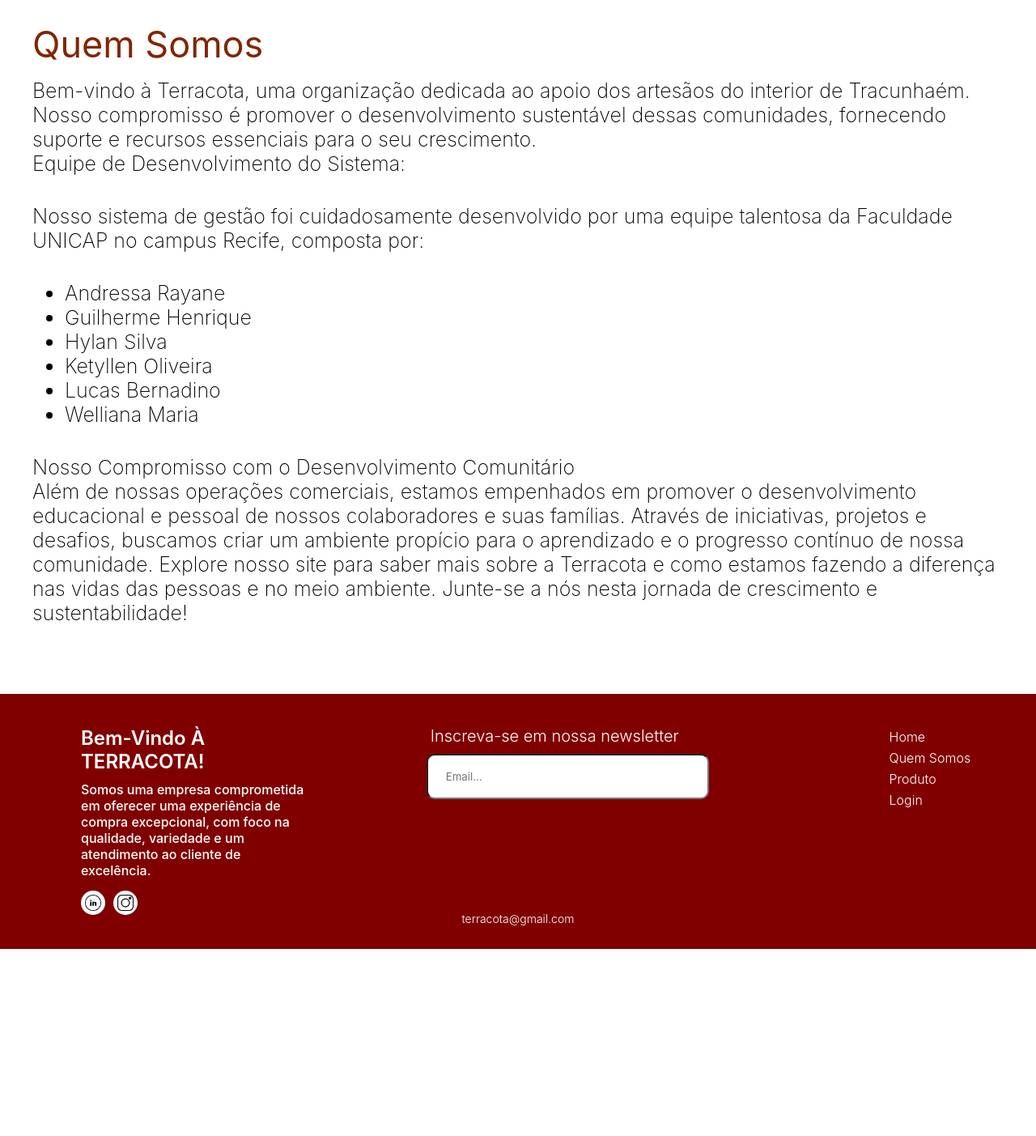
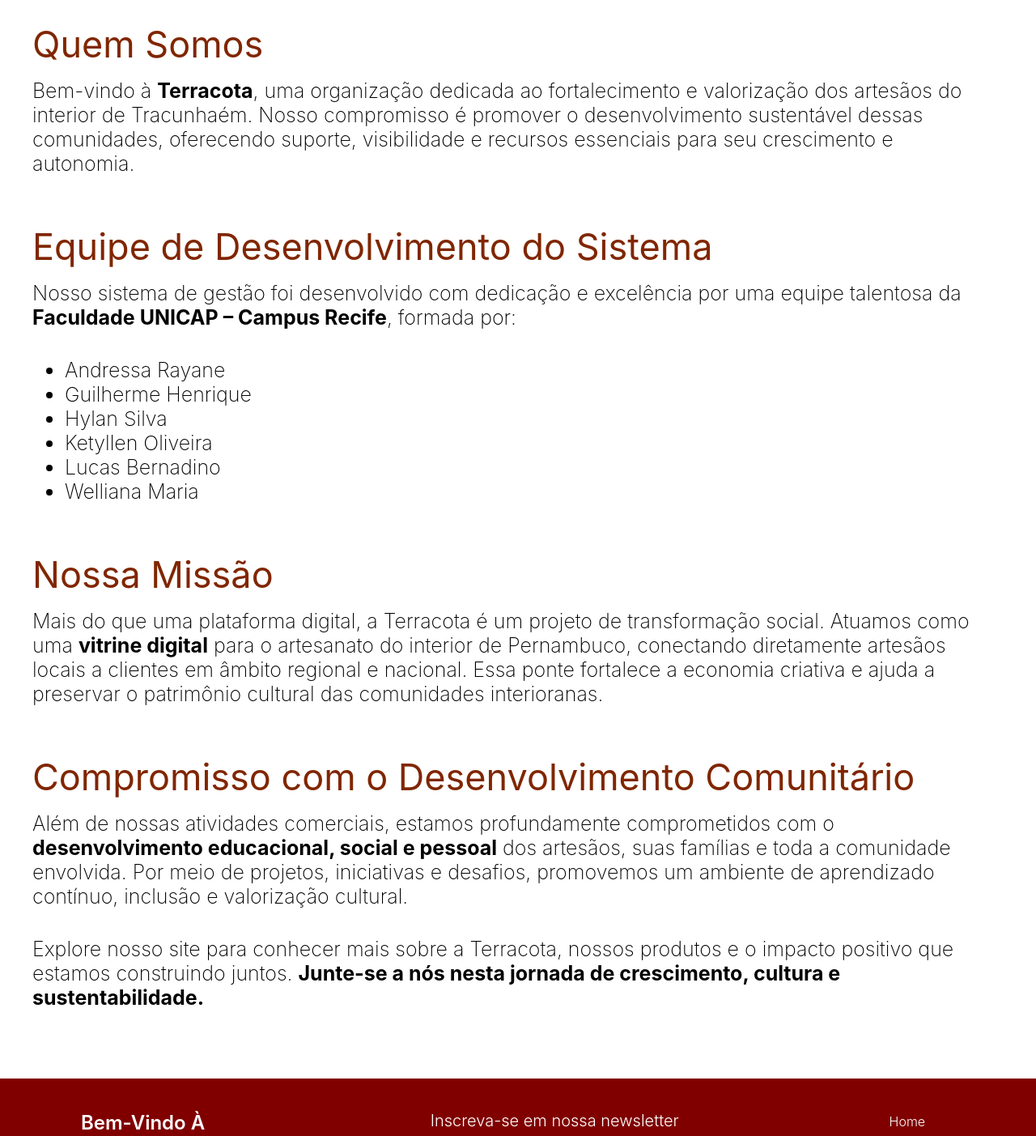
Before and after one commit to gui-hmm/terracota_front, a React (Create React App) app: page /quemsomos in a window 1280 px wide. Shown: the part 616-2019 px from the top of the page at 81% size. Before the commit the page ends 1788 px from the top, so only its background shows below. Built offline with nearby package versions, Linux system fonts and the light colour scheme; no server answers.

Commit message:
feat: melhoria da tela de quem somos

```diff
--- a/src/pages/quemSomos/quemSomos.tsx
+++ b/src/pages/quemSomos/quemSomos.tsx
@@ -11,58 +11,74 @@
     Text,
     ConteinerQuemSomosText,
     IconVoltar,
-    TextQuemSomos} from "./quemSomosStyle";
+    TextQuemSomos
+} from "./quemSomosStyle";
 import { To, useNavigate } from "react-router-dom";
 
-function QuemSomos(){
-
+function QuemSomos() {
     const navigate = useNavigate();
 
     const handleNavigate = (path: To) => {
         navigate(path);
     };
 
-    return(
+    return (
         <div>
-            <Header/>
+            <Header />
             <Container>
                 <ConteinerQuemSomosText>
                     <IconVoltar alt="" src={Voltar} onClick={() => handleNavigate('/')} />
                     <TextQuemSomos>Quem somos</TextQuemSomos>
                 </ConteinerQuemSomosText>
+
                 <ContainerImage>
-                    <ImageModelagem alt="" src={Modelagem} />
+                    <ImageModelagem alt="Imagem de modelagem" src={Modelagem} />
                 </ContainerImage>
+
                 <QuemSomosContainer>
-                    <QuemSomosText>
-                        Quem Somos
-                    </QuemSomosText>
+                    <QuemSomosText>Quem Somos</QuemSomosText>
+
                     <Text>
-                        Bem-vindo à Terracota, uma organização dedicada ao apoio dos artesãos do interior de Tracunhaém. Nosso compromisso é promover o desenvolvimento sustentável dessas comunidades, fornecendo suporte e recursos essenciais para o seu crescimento.
-                        <br/>Equipe de Desenvolvimento do Sistema:
+                        Bem-vindo à <strong>Terracota</strong>, uma organização dedicada ao fortalecimento e valorização dos artesãos do interior de Tracunhaém. Nosso compromisso é promover o desenvolvimento sustentável dessas comunidades, oferecendo suporte, visibilidade e recursos essenciais para seu crescimento e autonomia.
                     </Text>
+
+                    <QuemSomosText>Equipe de Desenvolvimento do Sistema</QuemSomosText>
+
                     <Text>
-                        Nosso sistema de gestão foi cuidadosamente desenvolvido por uma equipe talentosa da Faculdade UNICAP no campus Recife, composta por:
+                        Nosso sistema de gestão foi desenvolvido com dedicação e excelência por uma equipe talentosa da <strong>Faculdade UNICAP – Campus Recife</strong>, formada por:
                     </Text>
-                    <ul>
-                        <Text>
+
+                    <Text>
+                        <ul>
                             <li>Andressa Rayane</li>
                             <li>Guilherme Henrique</li>
                             <li>Hylan Silva</li>
                             <li>Ketyllen Oliveira</li>
                             <li>Lucas Bernadino</li>
                             <li>Welliana Maria</li>
-                        </Text>
-                    </ul>
+                        </ul>
+                    </Text>
+
+                    <QuemSomosText>Nossa Missão</QuemSomosText>
+
                     <Text>
-                        Nosso Compromisso com o Desenvolvimento Comunitário<br/>
-                        Além de nossas operações comerciais, estamos empenhados em promover o desenvolvimento educacional e pessoal de nossos colaboradores e suas famílias. Através de iniciativas, projetos e desafios, buscamos criar um ambiente propício para o aprendizado e o progresso contínuo de nossa comunidade. Explore nosso site para saber mais sobre a Terracota e como estamos fazendo a diferença nas vidas das pessoas e no meio ambiente. Junte-se a nós nesta jornada de crescimento e sustentabilidade!
+                        Mais do que uma plataforma digital, a Terracota é um projeto de transformação social. Atuamos como uma <strong>vitrine digital</strong> para o artesanato do interior de Pernambuco, conectando diretamente artesãos locais a clientes em âmbito regional e nacional. Essa ponte fortalece a economia criativa e ajuda a preservar o patrimônio cultural das comunidades interioranas.
+                    </Text>
+
+                    <QuemSomosText>Compromisso com o Desenvolvimento Comunitário</QuemSomosText>
+
+                    <Text>
+                        Além de nossas atividades comerciais, estamos profundamente comprometidos com o <strong>desenvolvimento educacional, social e pessoal</strong> dos artesãos, suas famílias e toda a comunidade envolvida. Por meio de projetos, iniciativas e desafios, promovemos um ambiente de aprendizado contínuo, inclusão e valorização cultural.
+                    </Text>
+
+                    <Text>
+                        Explore nosso site para conhecer mais sobre a Terracota, nossos produtos e o impacto positivo que estamos construindo juntos. <strong>Junte-se a nós nesta jornada de crescimento, cultura e sustentabilidade.</strong>
                     </Text>
                 </QuemSomosContainer>
             </Container>
-            <Footer/>
+            <Footer />
         </div>
-    )
+    );
 }
 
 export default QuemSomos;
```
